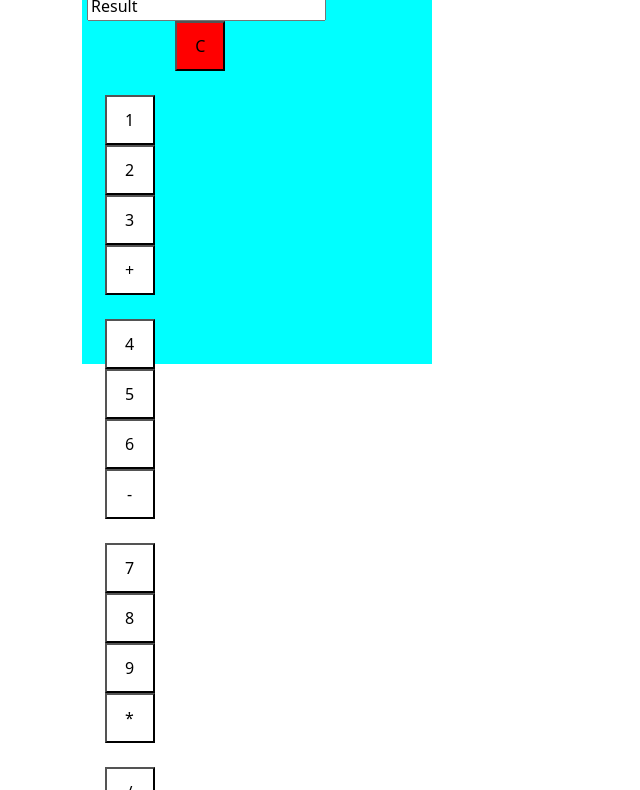
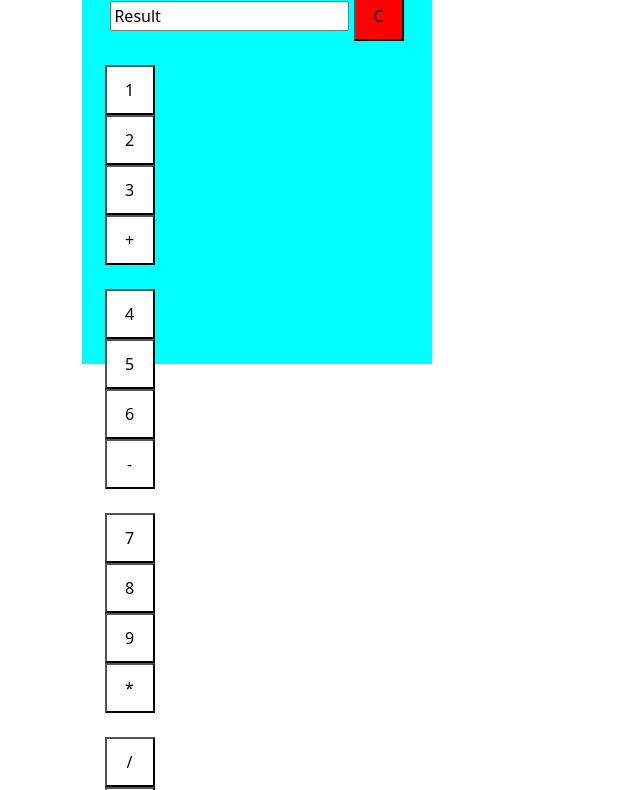
Before and after one commit to Oviya-R/static-calculator, a plain HTML site: page index.html in a window 1280 px wide. Shown: the part 76-866 px from the top of the page, without its empty margins (0-640 px from the left). Drawn offline with nearby package versions, Linux system fonts and the light colour scheme.

Commit message:
Update index.html

```diff
--- a/index.html
+++ b/index.html
@@ -15,8 +15,8 @@
 
     <form>
         <h3>Calculator</h3>
-        <div class="col-8">
-        <input type="text" class="result" value="Result" readonly>
+        <div class="col-12">
+        <input type="text" class="result" value="Result">
         <input type="button" class="button" value="C"></div>
         <br>
         <div class="col-3">
```
